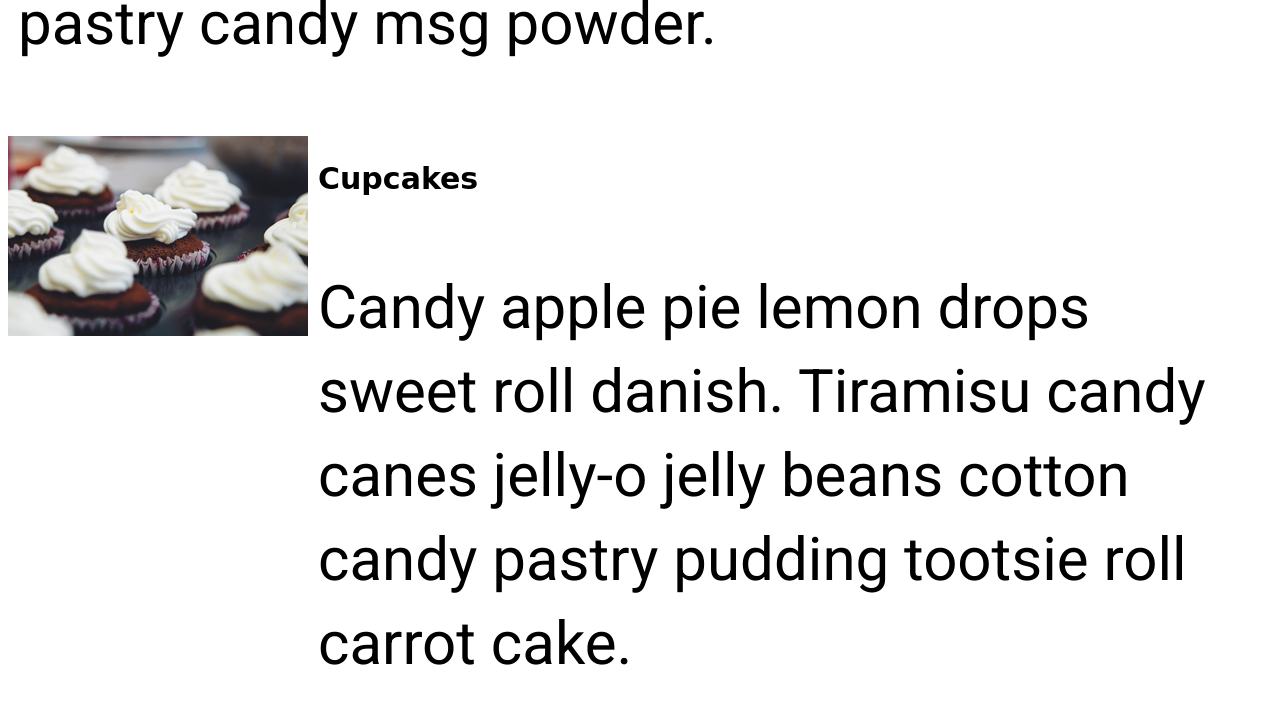
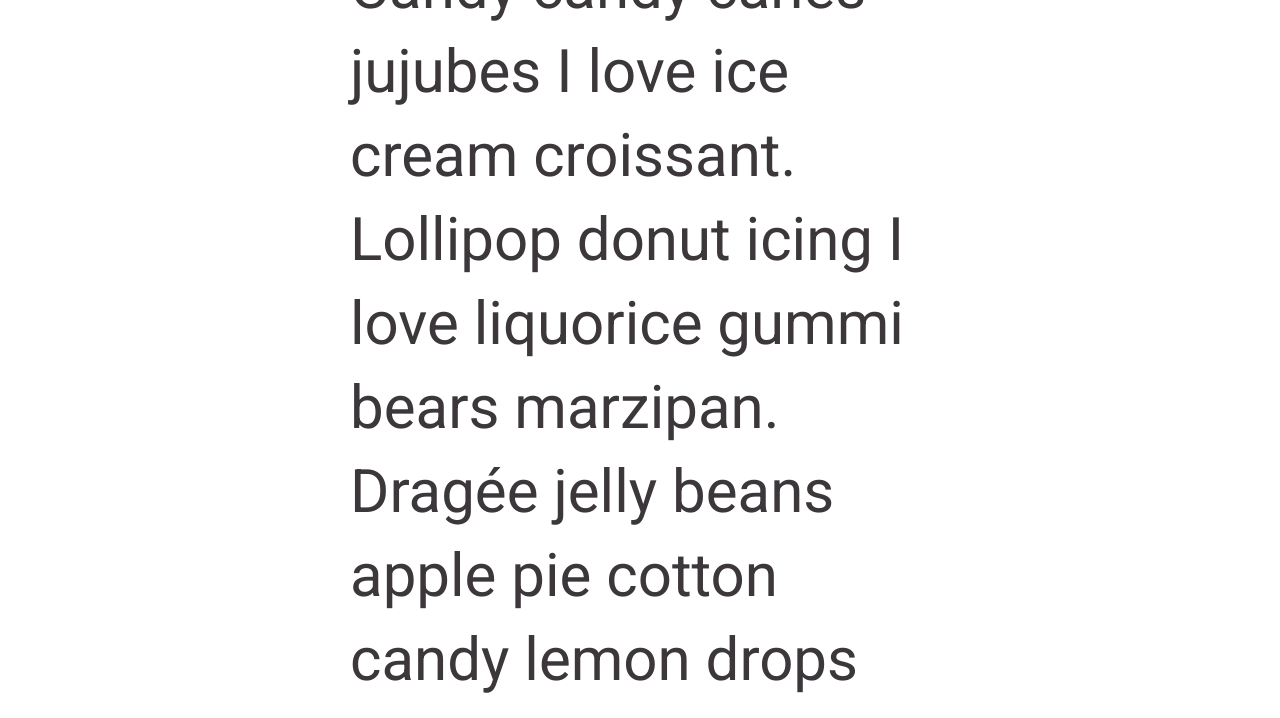
Before and after one commit to perhabor/SweetsBakery-, a plain HTML site: page index.html in a window 1280 px wide. Shown: the part 900-1618 px from the top of the page. Drawn offline with Linux system fonts and the light colour scheme; a web font is replaced by a local one.

Commit message:
first commit

```diff
--- a/css/styles.css
+++ b/css/styles.css
@@ -13,10 +13,12 @@ Time: 8:00 a.m prompt
 As usual, host your completed project on Github Pages and share the link for the solution to be submitted on "lab-tasks" channel on slack...
 
 */
+
+
 /*======= Create a new universal selector that changes the font color to: #3C373B */
 
 * {
-                                #3C3738
+    color: #3C373B;
 }
 
 h1 {
@@ -38,6 +40,8 @@ As usual, host your completed project on Github Pages and share the link for the
     /*=======  Update the font size to 30px */
     font-size: 30px;
 }
+
+
 /*======= Create a selector for ALL p tags in the site to have the following styles:
 
 font-size: 16px;
@@ -53,6 +57,8 @@ line-height: 1.4;
     padding: 10px;
     line-height: 1.4;
 }
+
+
 /*======= Create a selector for ALL images in the site to have the following styles:
 
   border-radius: 10px;
@@ -64,13 +70,16 @@ line-height: 1.4;
 }
 
 .content-row div {
+    margin: 20px;
     /*======= create a margin property.  Set the value to 20px */
+}
+
 .container {
     /*======= create a width property. Set the value to 600px */
-                                    {
     margin: 0 auto;
     width: 600px;
 }
+
 .container header nav a {
     margin: 0 10px;
     border: 1px solid lightgray;
@@ -83,66 +92,87 @@ line-height: 1.4;
     background: #F87B99;
     /*======= create a background property. Set the value to #F87B99 */
 }
+
 .container header nav a:hover {
     background: white;
     color: pink;
     /*======= create a background property and set it to white.  Then create a color property and set it's value to pink. */
 }
+
+
 /*======= Create a selector for the about section to have the following styles:
   margin-top: 20px;
 */
+
 .about {
     margin-top: 20px;
 }
+
 s .contact-section {
     border-top: 1px dashed black;
     padding: 20px 0;
 }
+
 .contact-section h2 {
     padding: 0;
     margin: 0 0 10px 0;
 }
+
 address {
     line-height: 2;
 }
+
+
 /*======= Create a selector for the address tag in the contact-section class to have the following styles:
    line-height: 2;
 */
+
 footer {
     width: 100%;
     background: #F87B99;
     border-top: 1px dashed white;
 }
+
 footer .footer-content {
     margin: 0 auto;
     width: 600px;
     /*======= create a width property. Set the value to 600px */
 }
+
 footer .footer-content h3 {
     padding: 0;
     margin: 20px 0;
 }
+
 footer nav {
     display: flex;
 }
+
+
 /*======= Create a selector for the anchor tag in the footer to have the following styles:
   margin: 10px;
   color: black;
   text-decoration: underline;
 */
+
 a {
     margin: 10px;
     color: black;
 }
+
 footer nav a:first-child {
     margin-left: 0;
 }
+
+
 /*======= Create a hover state for the anchor tag in the footer nav to have the following styles:
   color: white;
 */
-                                    footer nav a: {
+
+footer nav a:hover {
     color: white;
 }
+
 footer .footer-content .copyright {
     padding: 20px 0;
     /*======= center the text here */
```
Lines whose indentation alone changed are shown as unchanged.
